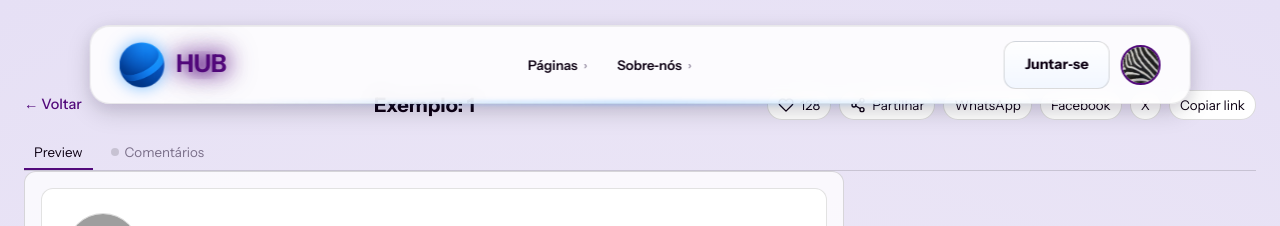
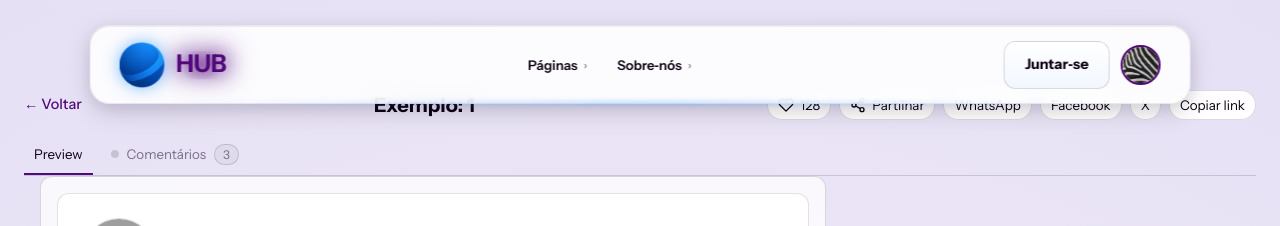
Before and after one commit to StanleyPauloIM/Hub-PortfolioSite, a React (Vite) app: page /templates/1 in a window 1280 px wide. Shown: the top 226 px of the page. Built offline with nearby package versions, Linux system fonts and the light colour scheme; grey boxes are pictures that could not be loaded.

Commit message:
responsive(example): polish layout (max-width, minmax cols, better spacing); add comments count to toggle; use logged user avatar (from published/draft) for comment input

```diff
--- a/src/pages/TemplateExample/TemplateExample.jsx
+++ b/src/pages/TemplateExample/TemplateExample.jsx
@@ -123,6 +123,7 @@ const makeExample = (slug) => {
 
 import { Icon } from '../../components/ui/Icons/Icons';
 import GlowButton from '../../components/ui/GlowButton/GlowButton';
+import defaultAvatar from '../../assets/images/account_ex.jpg';
 
 function useLocalNumber(key, initial) {
   const [n, setN] = React.useState(() => {
@@ -168,6 +169,15 @@ export default function TemplateExample() {
     'https://images.unsplash.com/photo-1511367461989-f85a21fda167?q=80&w=128&auto=format&fit=crop',
     'https://images.unsplash.com/photo-1527980965255-d3b416303d12?q=80&w=128&auto=format&fit=crop',
   ];
+
+  const loggedAvatar = (() => {
+    try {
+      const pub = JSON.parse(localStorage.getItem('hub_portfolio_published')||'null');
+      const draft = JSON.parse(localStorage.getItem('hub_portfolio_draft')||'null');
+      const url = pub?.profile?.avatarUrl || draft?.profile?.avatarUrl;
+      return (url && String(url).trim()) ? url : defaultAvatar;
+    } catch { return defaultAvatar; }
+  })();
   const [comments, setComments] = React.useState(() => {
     try {
       const raw = localStorage.getItem(commentsKey);
@@ -181,7 +191,7 @@ export default function TemplateExample() {
   });
   React.useEffect(()=>{ try { localStorage.setItem(commentsKey, JSON.stringify(comments)); } catch {} }, [commentsKey, comments]);
   const [text, setText] = React.useState('');
-  const post = () => { const msg = text.trim(); if (!msg) return; const avatar = avatarPool[Math.floor(Math.random()*avatarPool.length)]; setComments(c => [{ author: 'Convidado', text: msg, at: Date.now(), avatar, likes:0, liked:false }, ...c]); setText(''); };
+  const post = () => { const msg = text.trim(); if (!msg) return; const avatar = loggedAvatar || avatarPool[Math.floor(Math.random()*avatarPool.length)]; setComments(c => [{ author: 'Convidado', text: msg, at: Date.now(), avatar, likes:0, liked:false }, ...c]); setText(''); };
   const toggleCommentLike = (idx) => setComments(cs => cs.map((c,i)=> i!==idx? c : ({...c, liked: !c.liked, likes: c.likes + (c.liked?-1:1)})));
 
   return (
@@ -202,7 +212,7 @@ export default function TemplateExample() {
           <div className={styles.tabs}>
             <button className={`${styles.tabBtn} ${styles.tabBtnActive}`}>Preview</button>
             <button className={`${styles.tabBtn} ${commentsOpen?styles.tabBtnActive:''}`} aria-pressed={commentsOpen} onClick={()=>setCommentsOpen(v=>!v)}>
-              <span className={`${styles.tabDot} ${commentsOpen?styles.tabDotOn:''}`} /> Comentários
+              <span className={`${styles.tabDot} ${commentsOpen?styles.tabDotOn:''}`} /> Comentários <span className={styles.countPill}>{comments.length}</span>
             </button>
           </div>
 
@@ -223,7 +233,7 @@ export default function TemplateExample() {
               <div className={styles.sideBody}>
                 <div className={styles.commentForm}>
                   <div className={styles.commentRow}>
-                    <img className={styles.commentAvatar} src={avatarPool[0]} alt="" />
+                    <img className={styles.commentAvatar} src={loggedAvatar} alt="" />
                     <textarea value={text} onChange={(e)=>setText(e.target.value)} rows={2} className={styles.commentInput} placeholder="Escreve um comentário…"/>
                     <GlowButton variant="icon" onClick={post} aria-label="Publicar"><Icon.arrowRight/></GlowButton>
                   </div>
--- a/src/pages/TemplateExample/TemplateExample.module.css
+++ b/src/pages/TemplateExample/TemplateExample.module.css
@@ -4,20 +4,22 @@
 .link { color: var(--c-primary, #1e90ff); text-decoration: none; }
 .link:hover { text-decoration: underline; }
 .title { margin: 0; font-size: 20px; }
-.canvas { border: 1px solid var(--border, #e5e7eb); border-radius: 12px; padding: 16px; background: var(--surface-2, #0b0b0b); }
+.canvas { border: 1px solid var(--border, #e5e7eb); border-radius: 12px; padding: 16px; background: var(--surface-2, #0b0b0b); box-sizing: border-box; overflow: hidden; }
 .actionsBar { display:flex; gap:8px; align-items:center; }
 .actionBtn { display:inline-flex; align-items:center; gap:6px; padding:6px 10px; border-radius:999px; border:1px solid var(--border); background: var(--surface-1); color: var(--text); cursor:pointer; }
 .actionBtn:hover { background: var(--surface-2); }
 .likeActive { color:#e11d48; border-color:#e11d48; }
 .tabs { margin-top: 12px; border-bottom: 1px solid var(--border); display:flex; gap:8px; }
-.tabBtn { background:transparent; border:none; color:var(--secondary); padding:8px 10px; border-bottom:2px solid transparent; cursor:pointer; display:inline-flex; align-items:center; gap:6px; }
+.tabBtn { background:transparent; border:none; color:var(--secondary); padding:8px 10px; border-bottom:2px solid transparent; cursor:pointer; display:inline-flex; align-items:center; gap:8px; border-radius: 6px 6px 0 0; }
 .tabBtnActive { color:var(--text); border-color: var(--primary, #1e90ff); }
 .tabDot { width:8px; height:8px; border-radius:50%; background: var(--border); display:inline-block; }
 .tabDotOn { background: var(--primary, #1e90ff); box-shadow: 0 0 0 3px color-mix(in srgb, var(--primary) 25%, transparent); }
+.countPill { background: var(--surface-3, rgba(255,255,255,0.06)); border: 1px solid var(--border); padding: 2px 8px; border-radius: 999px; font-size: 12px; color: var(--secondary); }
 
 /* Layout for preview + comments side-by-side (no inner scroll) */
-.exampleGrid { display:grid; grid-template-columns: 1fr 400px; gap: 12px; align-items: start; }
+.exampleGrid { display:grid; grid-template-columns: minmax(0,1fr) minmax(260px, 400px); gap: 14px; align-items: start; max-width: 1200px; margin: 0 auto; }
 @media (max-width: 1100px){ .exampleGrid { grid-template-columns: 1fr; } }
+@media (max-width: 700px){ .exampleGrid { gap: 10px; } }
 
 /* Side comments panel (in-flow) */
 .sidePanel { display: none; background: var(--surface-1); border: 1px solid var(--border); border-radius: 12px; box-shadow: 0 10px 28px rgba(0,0,0,.35); }
```
